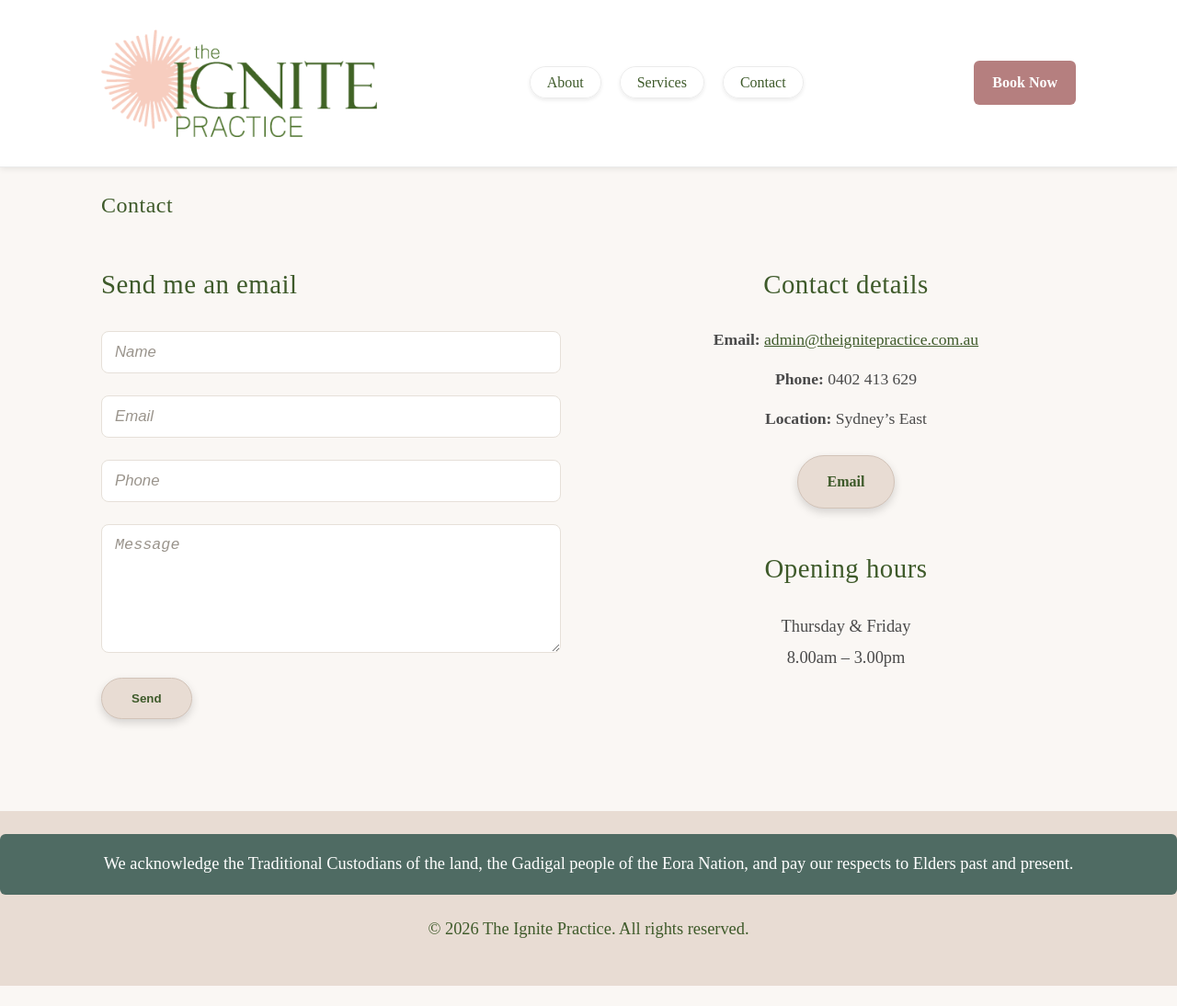
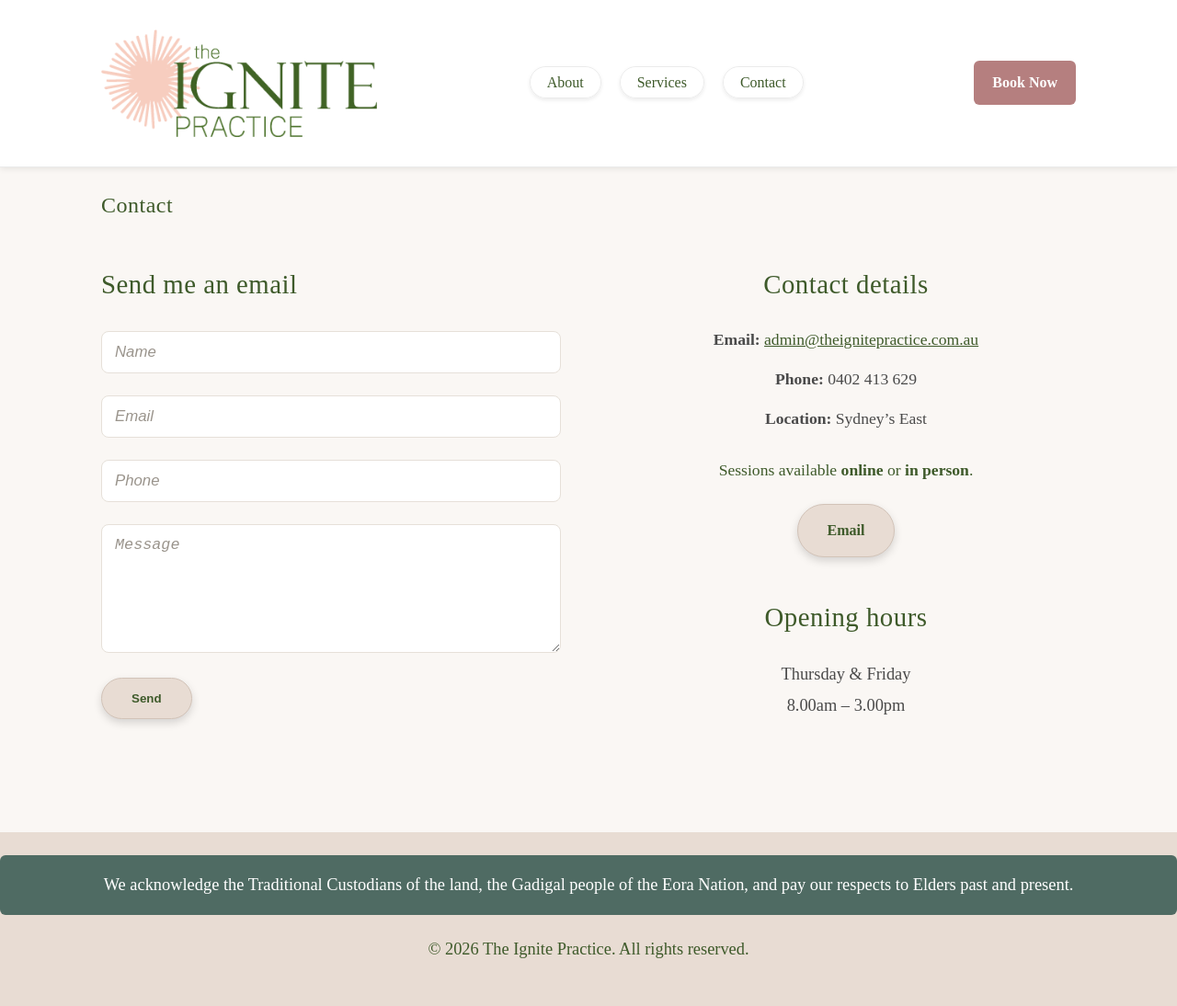
Before and after one commit to Jencreates-design/the-ignite-practice, a Jekyll site: the page contact.html, which Jekyll copies as it is, in a window 1280 px wide and 1094 px high. Shown: the whole window at 92% size. Built offline with Jekyll 4.4.1, drawn with Linux system fonts in a browser that asks for light colours.

Commit message:
Refactor contact.html structure and content

```diff
--- a/contact.html
+++ b/contact.html
@@ -1,9 +1,54 @@
----
-layout: page
-title: Contact
-class: inner-page
----
+<!DOCTYPE html>
+<html lang="en">
 
+<head>
+    <meta charset="UTF-8">
+    <meta name="viewport" content="width=device-width, initial-scale=1.0">
+    <title>Contact</title>
+    <link rel="stylesheet" href="assets/css/styles.css">
+</head>
+
+<body class="inner-page">
+
+    <header>
+        <div class="container nav-container">
+
+            <a href="index.html" class="logo">
+                <img class="logo-desktop" src="assets/logos/logo-ignite-horizontal.png" alt="The Ignite Practice Logo">
+                <img class="logo-mobile" src="assets/logos/logo-ignite-stacked.png" alt="The Ignite Practice Logo">
+            </a>
+
+            <nav class="nav-links">
+                <ul>
+                    <li><a href="about.html">About</a></li>
+                    <li><a href="services.html">Services</a></li>
+                    <li><a href="contact.html">Contact</a></li>
+                </ul>
+            </nav>
+
+            <a href="contact.html" class="nav-book-button">Book Now</a>
+
+            <!-- Hamburger -->
+            <button class="hamburger" aria-label="Open Menu">
+                <span></span>
+                <span></span>
+                <span></span>
+            </button>
+
+        </div>
+
+        <!-- Mobile Menu -->
+        <div class="mobile-menu">
+            <ul>
+                <li><a href="about.html">About</a></li>
+                <li><a href="services.html">Services</a></li>
+                <li><a href="contact.html">Contact</a></li>
+            </ul>
+        </div>
+    </header>
+
+    <main>
+        <main class="page-content">
             <!-- HERO -->
             <section class="contact-hero section">
                 <div class="section-inner">
@@ -46,9 +91,14 @@
                             <li><strong>Location:</strong> Sydney’s East</li>
                         </ul>
 
+                        <p class="session-type">
+                            Sessions available <strong>online</strong> or <strong>in person</strong>.
+                        </p>
+
                         <!-- EMAIL BUTTON -->
                         <div class="contact-buttons" style="width:100%; display:flex; justify-content:center;">
-                <a href="mailto:admin@theignitepractice.com.au" class="button-primary" style="margin-top:0;">
+                            <a href="mailto:admin@theignitepractice.com.au" class="button-primary"
+                                style="margin-top:0;">
                                 Email
                             </a>
                         </div>
@@ -60,3 +110,24 @@
 
                 </div>
             </section>
+        </main>
+    </main>
+
+    <footer class="site-footer">
+        <div class="footer-inner">
+
+            <div class="footer-acknowledgement">
+                We acknowledge the Traditional Custodians of the land, the Gadigal people of the Eora Nation,
+                and pay our respects to Elders past and present.
+            </div>
+
+            <p class="footer-copy">© 2026 The Ignite Practice. All rights reserved.</p>
+
+        </div>
+    </footer>
+
+    <script src="assets/js/script.js"></script>
+
+</body>
+
+</html>
```
Lines whose indentation alone changed are shown as unchanged.
